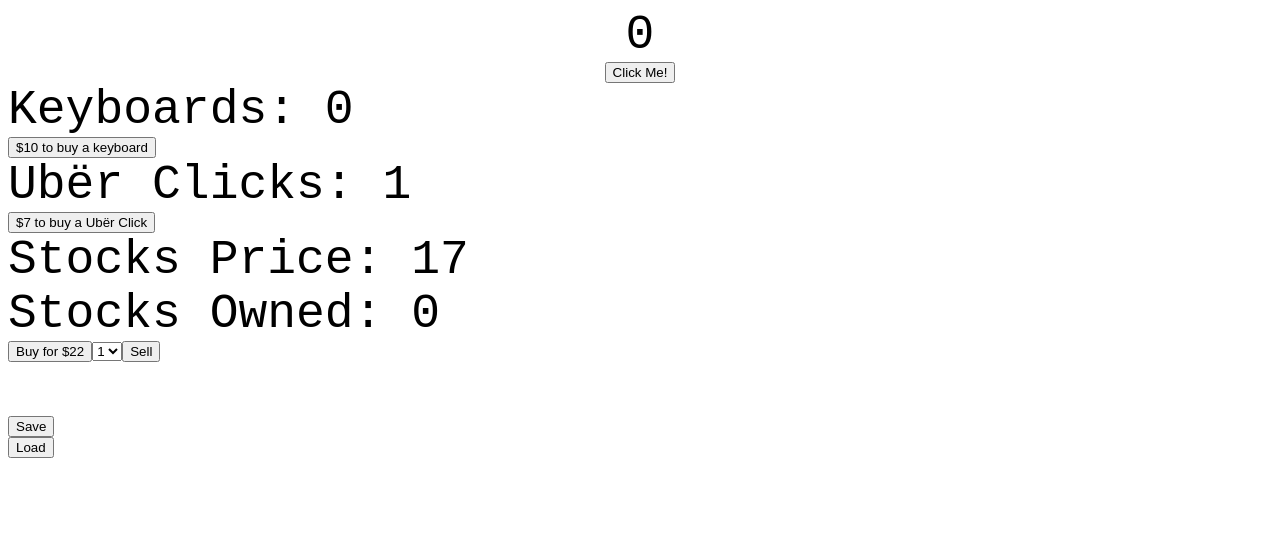
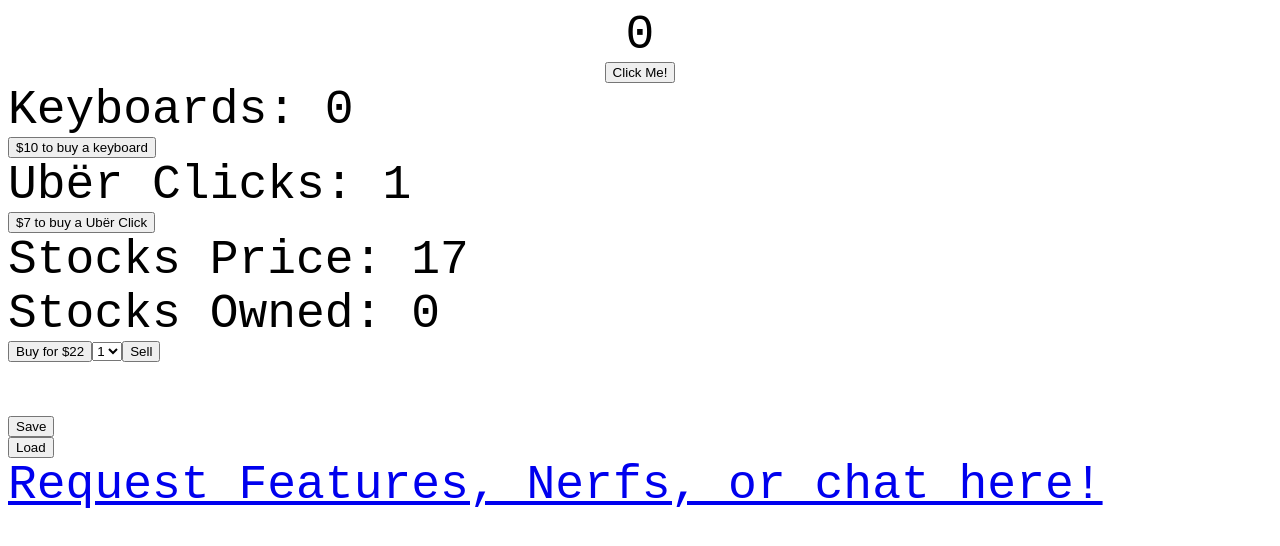
Before and after one commit to tinyduel/clickergame, a plain HTML site: page index.html in a window 1280 px wide. Drawn offline with Linux system fonts and the light colour scheme.

Commit message:
Update index.html

```diff
--- a/index.html
+++ b/index.html
@@ -24,7 +24,7 @@
 
 <br><br><br><left><font size="+5" face="Courier New"><button onclick="save()">Save</button></font></left><br>
 <left><font size="+5" face="Courier New"><button onclick="load()">Load</button></font></left><br>
-
+<font size="+5" face="Courier New"><a href="https://minnit.chat/C0d1ngS1mul8r">Request Features, Nerfs, or chat here!</a></font>
 
 
 
```
